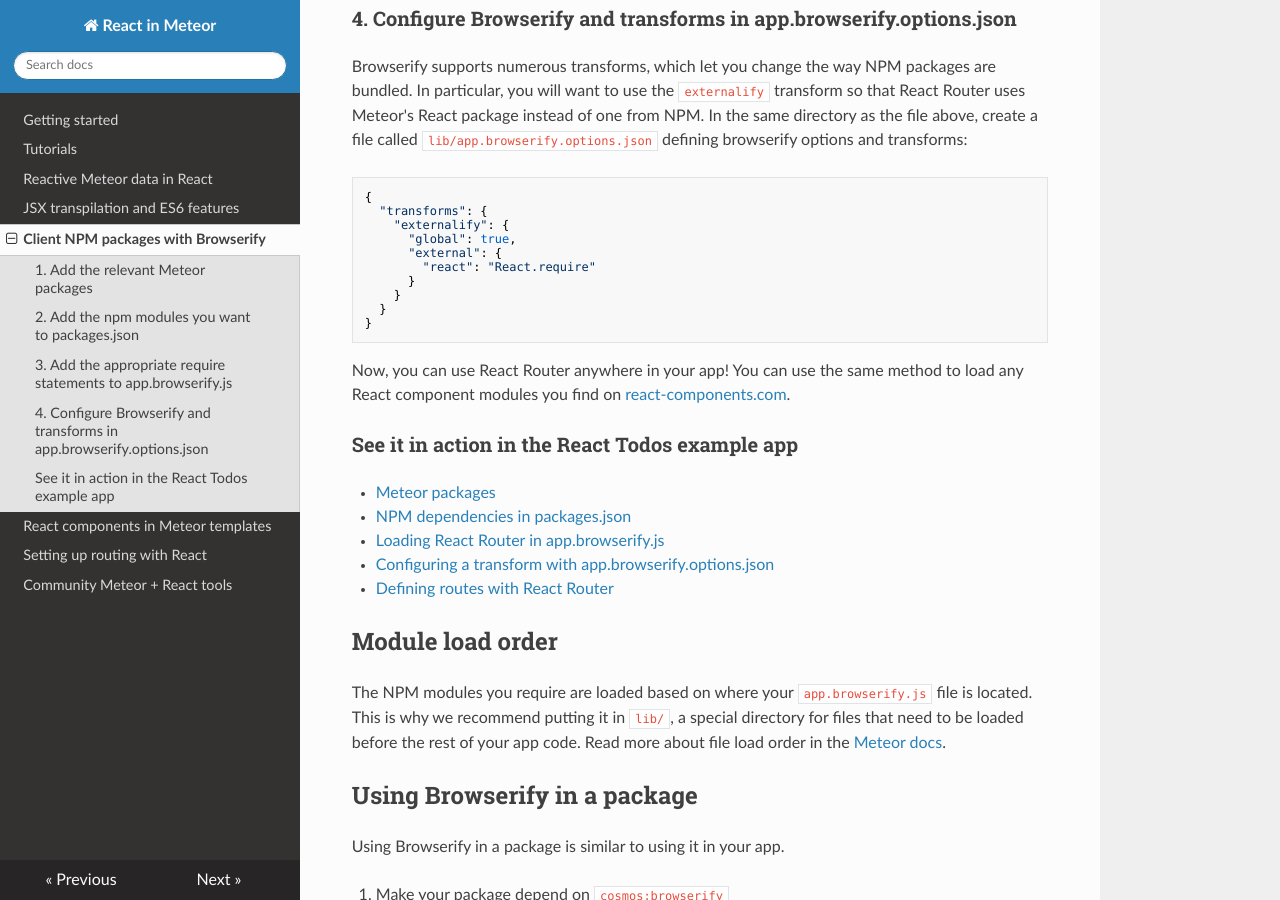
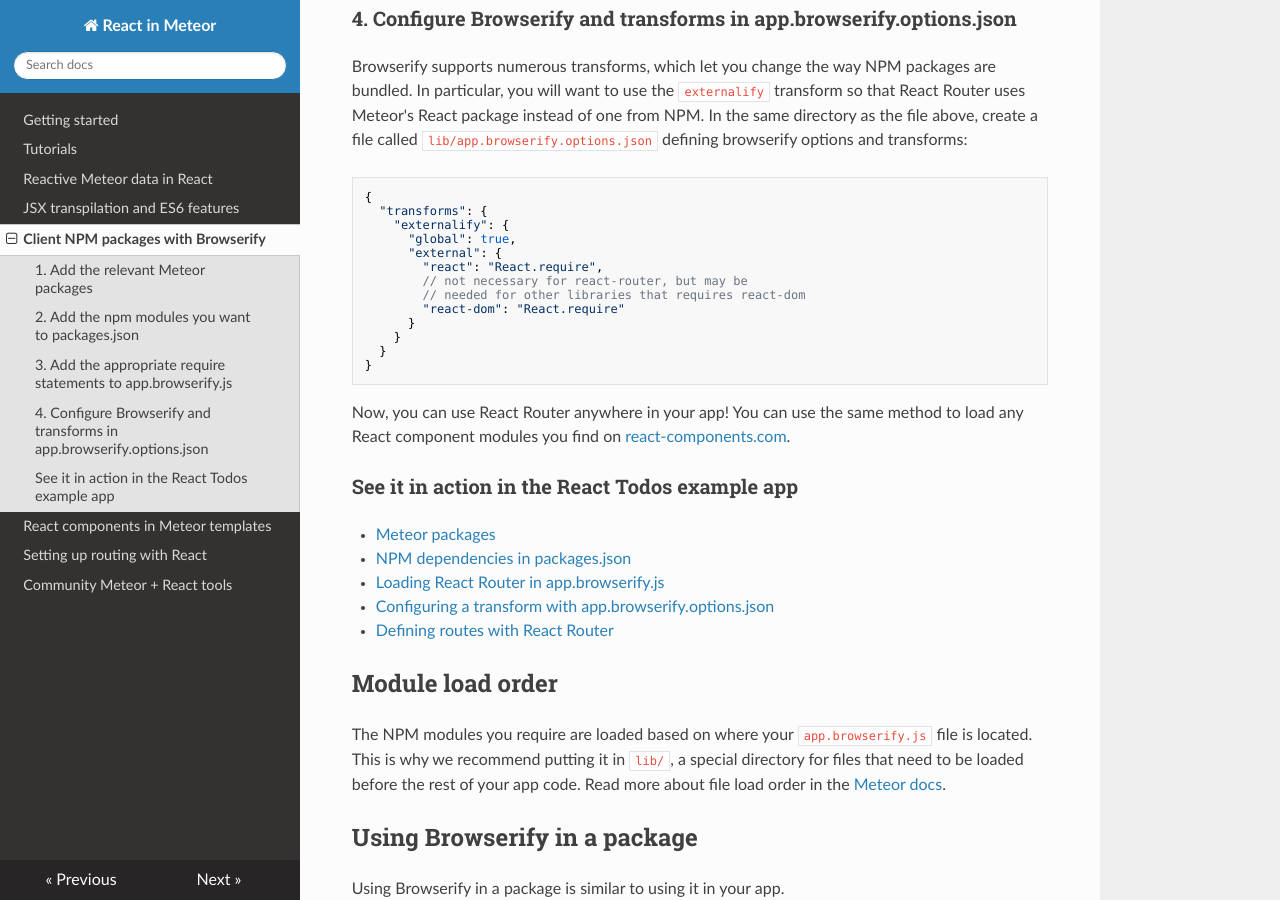
Before and after one commit to meteor/react-packages, an MkDocs documentation site: the page built from docs/client-npm.md, in a window 1280 px wide and 900 px high, scrolled down 1205 px. Built offline with MkDocs 1.6.1, drawn with Linux system fonts in a browser that asks for light colours; nearby versions of some CDN libraries; old or Windows-style settings are respelled for this version of MkDocs.

Commit message:
update docs regarding react-dom in externalify

```diff
--- a/docs/client-npm.md
+++ b/docs/client-npm.md
@@ -47,7 +47,10 @@ Browserify supports numerous transforms, which let you change the way NPM packag
     "externalify": {
       "global": true,
       "external": {
-        "react": "React.require"
+        "react": "React.require",
+        // not necessary for react-router, but may be
+        // needed for other libraries that requires react-dom
+        "react-dom": "React.require"
       }
     }
   }
```
